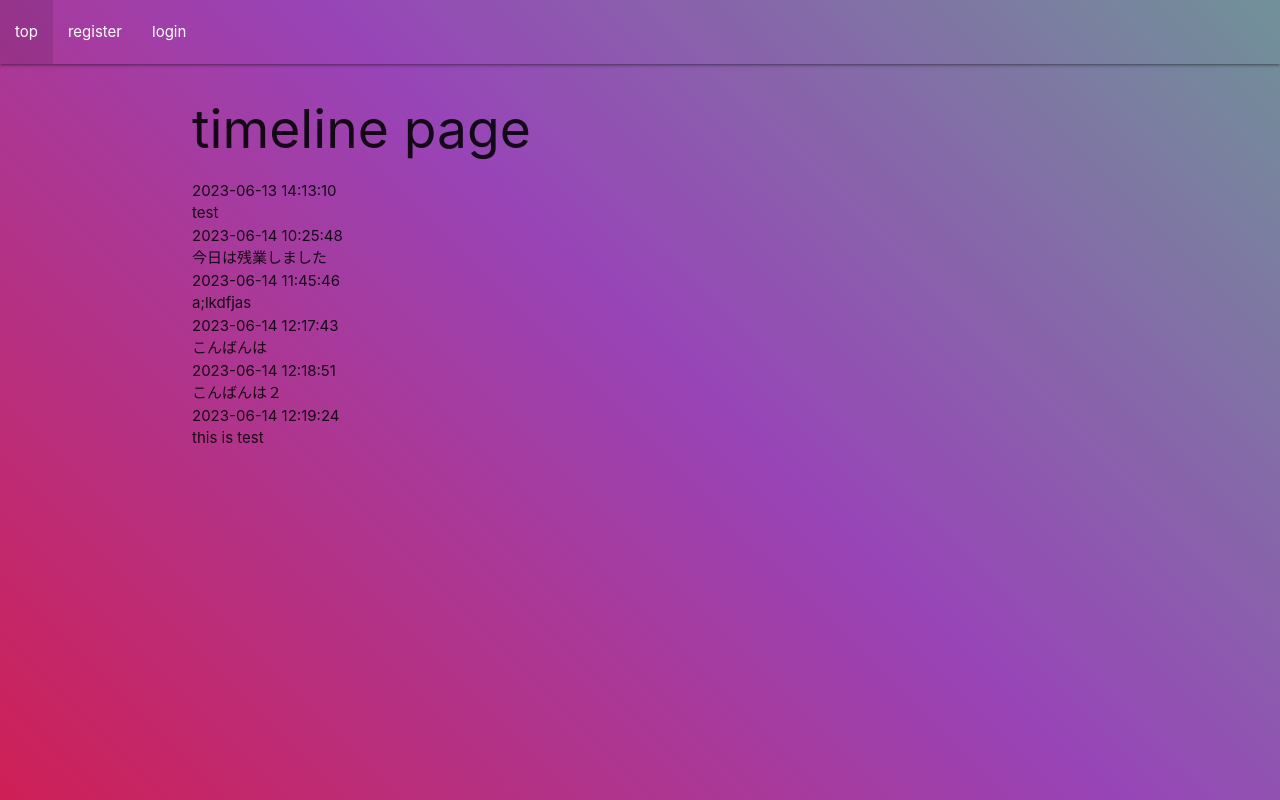
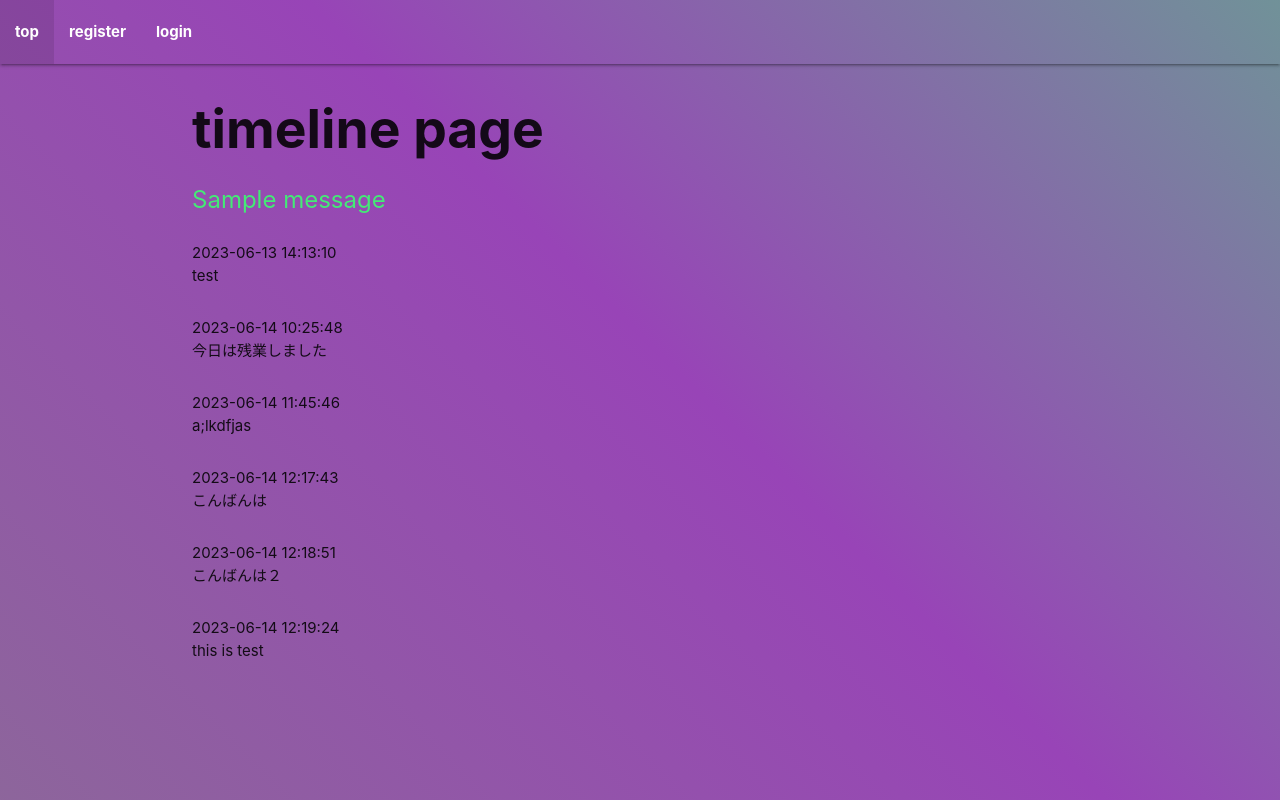
Before and after one commit to livroad/flaskr, a Flask app: page /timeline in a window 1280 px wide. Run offline with Flask 3, Linux system fonts and the light colour scheme; one stand-in notice (Sample message) is shown.

Commit message:
change style and use flash

```diff
--- a/app.py
+++ b/app.py
@@ -1,5 +1,5 @@
 import sqlite3
-from flask import Flask, render_template, request, redirect, url_for, session, current_app
+from flask import Flask, render_template, request, redirect, url_for, session, current_app, flash
 import db
 import authentication as auth
 from flask_sqlalchemy import SQLAlchemy
@@ -26,6 +26,8 @@ inspector = inspect(engine)
 # print(table_schema)
 ##### base.htmlで使用する変数や関数はグローバルとして定義する#####
 # 「is_acrive」関数をグローバルに定義
+
+
 @app.context_processor
 def inject_is_active():
     def is_active(page):
@@ -33,6 +35,8 @@ def inject_is_active():
     return dict(is_active=is_active)
 
 # 「page_list」変数をグローバルに定義
+
+
 @app.context_processor
 def page_list():
     before_login_list = ['top', 'register', 'login']
@@ -63,6 +67,7 @@ class User(Base):
         else:
             return False
 
+
 class Post(Base):
     __tablename__ = 'posts'
     id = Column(Integer, primary_key=True)
@@ -73,7 +78,6 @@ class Post(Base):
 
 
 Base.metadata.create_all(engine)
-
 
 
 ##### top #####
@@ -96,14 +100,17 @@ def register():
         password = request.form['password']
         hashed_password = auth.hash_password(password)
 
-        new_user = User(username=username, email=email, password=hashed_password)
+        new_user = User(username=username, email=email,
+                        password=hashed_password)
         db_session.add(new_user)
         db_session.commit()
-
-        return render_template('top.html', success_message='Success!! Thank you for registration!')
+        flash('Success!! Thank you for registration!', 'success')
+        return render_template('top.html')
     return render_template('register.html')
 
 ##### login #####
+
+
 @app.route('/login', methods=['GET', 'POST'])
 def login():
     if request.method == 'POST':
@@ -112,32 +119,39 @@ def login():
 
         if User.authenticate_user(db_session, username, password):
             session['username'] = username
+            flash('Logged in Successfully!', 'success')
             return redirect(url_for('profile'))
         else:
-            error_message = 'Invalid username or password'
-            return render_template('login.html', error_message=error_message)
+            flash('Invalid username or password', 'error')
+            return render_template('login.html')
     else:
         error_message = request.args.get('error_message')
         if error_message:
-            return render_template('login.html', error_message=error_message)
+            flash(error_message, 'error')
+            return render_template('login.html')
         else:
             return render_template('login.html')
 
 ##### profile #####
+
+
 @app.route('/profile')
 def profile():
     if 'username' in session:
+        success_message = request.args.get('success_message')
         username = session.get('username')
         user = db_session.query(User).filter(User.username == username).first()
-        return render_template('profile.html', username=session['username'],user=user)
+        return render_template('profile.html', username=session['username'], user=user, success_message=success_message)
     else:
         error_message = 'You are not logged in.'
         return redirect(url_for('login', error_message=error_message))
 
 ##### create_profile #####
+
+
 @app.route('/create_profile', methods=['GET', 'POST'])
 def create_profile():
-    if request.method=='GET':
+    if request.method == 'GET':
         return render_template('create_profile.html')
     else:
         description = request.form['description']
@@ -145,14 +159,14 @@ def create_profile():
         work = request.form['work']
         partner = request.form['partner']
         username = session.get('username')
-        updated_user = db_session.query(User).filter(User.username == username).first()
+        updated_user = db_session.query(User).filter(
+            User.username == username).first()
         updated_user.description = description
         updated_user.age = age
         updated_user.work = work
         updated_user.partner = partner
         db_session.commit()
-        return redirect(url_for('profile',user=updated_user))
-
+        return redirect(url_for('profile', user=updated_user))
 
 
 ##### post #####
@@ -163,12 +177,14 @@ def post():
         new_content = Post(content=content)
         db_session.add(new_content)
         db_session.commit()
-        success_message = 'Posted Sccessfully'
-        return redirect(url_for('timeline', success_message=success_message))
+        flash('Posted Sccessfully', 'success')
+        return redirect(url_for('timeline'))
     else:
         return render_template('post.html')
 
 ##### timeline #####
+
+
 @app.route('/timeline')
 def timeline():
     success_message = request.args.get('success_message')
@@ -178,7 +194,6 @@ def timeline():
     for post in posts:
         print(post.content)
     return render_template('timeline.html', success_message=success_message, posts=posts)
-
 
 
 ##### ログアウト #####
--- a/static/styles.css
+++ b/static/styles.css
@@ -1,30 +1,12 @@
 body {
 	width: 100%;
 	height: 100vh;
-	background:linear-gradient(45deg, red,#9844b7,#44ea76);/*グラデーションを定義*/
+	background:linear-gradient(45deg, #838383,#9844b7,#44ea76);/*グラデーションを定義*/
 	background-size: 200% 200%;/*サイズを大きくひきのばす*/
 	animation: bggradient 10s ease infinite;
 }
 
 @keyframes bggradient{
-	/* 0% {
-		background-position: 0% 50%;
-	}
-	20% {
-		background-position: 20% 40%;
-	}
-	40% {
-		background-position: 40% 60%;
-	}
-	60% {
-		background-position: 60% 80%;
-	}
-	80% {
-		background-position: 80% 100%;
-	}
-	100% {
-		background-position: 0% 50%;
-	} */
 	0% {
 		background-position: 0% 50%;
 	}
@@ -36,8 +18,13 @@ body {
 	}
 }
 
+.page_title{
+	font-weight: bold;
+}
+
 nav{
 	background-color: transparent;
+	font-weight: bold;
 }
 
 form{
@@ -57,3 +44,17 @@ form{
 	size: 1.2em;
 	background: none;
 }
+
+.success_message{
+	color: #44ea76;
+	font-size: 24px;
+}
+
+.error_message{
+	color: crimson;
+	font-size: 24px;
+}
+
+.space{
+	height: 30px;
+}
--- a/templates/create_profile.html
+++ b/templates/create_profile.html
@@ -2,7 +2,7 @@
 {% block content %}
 
 <div class="container">
-    <h2>Create User Profile</h2>
+    <h2 class="page_title">Create User Profile</h2>
 
     <form method="POST">
         <div class="input-field">
--- a/templates/post.html
+++ b/templates/post.html
@@ -2,7 +2,7 @@
 {% block content %}
 
 <div class="container">
-    <h2>new post page</h2>
+    <h2 class="page_title">new post page</h2>
 
     <form method="POST" style="width: 240px;">
         <!-- <div class="input-field">
--- a/templates/timeline.html
+++ b/templates/timeline.html
@@ -3,15 +3,20 @@
 
 
 <div class="container">
-    <h2>timeline page</h2>
+    <h2 class="page_title">timeline page</h2>
 
-    {% if success_message %}
-        <p>{{ success_message}} </p>
-    {% endif %}
+    {% with messages = get_flashed_messages() %}
+        {% if messages %}
+            {% for message in messages %}
+                <p class="success_message">{{ message }}</p>
+            {% endfor %}
+        {% endif %}
+    {% endwith %}
 
     {% for post in posts %}
         <div>{{ post.created_at }}</div>
         <div>{{ post.content }}</div>
+        <div class="space"></div>
     {% endfor %}
 </div>
 
```
Also changed, not shown: templates/login.html (+8 -5 lines), templates/profile.html (+10 -2 lines), templates/top.html (+8 -5 lines), database.db, 1 other file.
